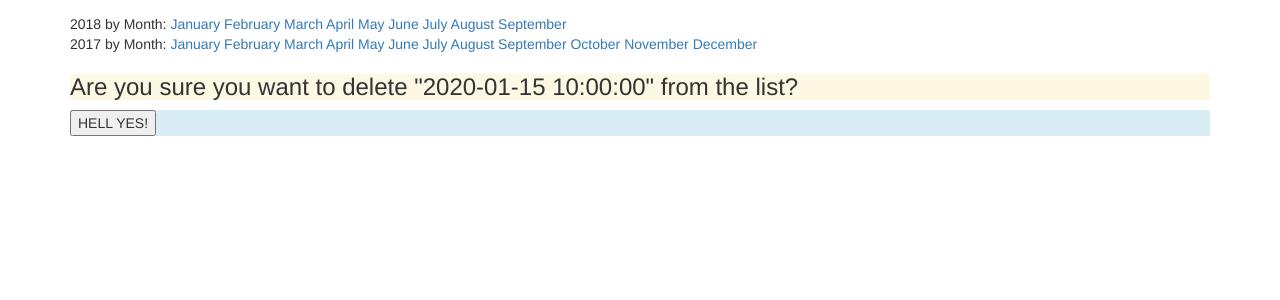
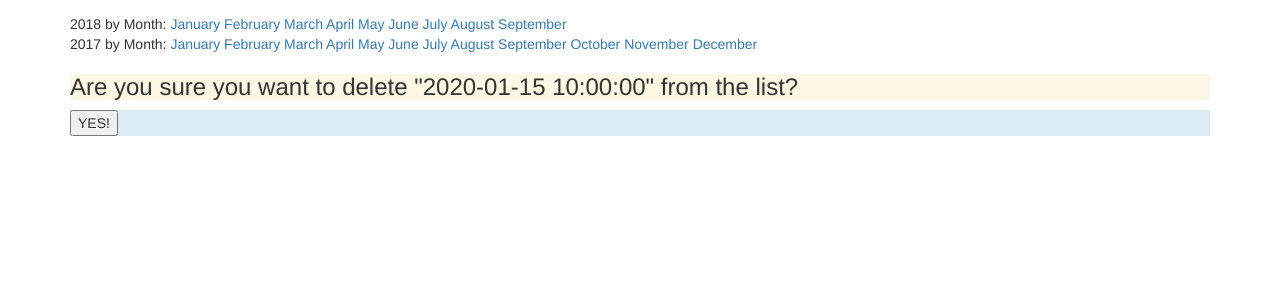
Before and after one commit to thomasjohncole/deepwork2, a Flask app: template templates/delete_day.html in a window 1280 px wide. Shown: the part 192-492 px from the top of the page. Run offline with Flask 2, Linux system fonts and the light colour scheme; the template is opened without the code that fills it: most values are stand-ins (such as "Sample title", 1, 10 or a date in 2020); some libraries are stand-ins or nearby versions.

```diff
--- a/templates/delete_day.html
+++ b/templates/delete_day.html
@@ -13,7 +13,7 @@
     <div class="content bg-info">
         <form method='POST' action="{{url_for('deleteDay', work_date = day_to_delete.work_date)}}">
 
-            <button type='submit'>HELL YES!</button>
+            <button type='submit'>YES!</button>
 
         </form>
     </div>
--- a/work.py
+++ b/work.py
@@ -187,7 +187,7 @@ def deleteDay(work_date):
     year = datetime.today().year
     month_values = getMonthValues(month, year)
 
-    h4 = "Are you sure you want to delete?"
+    h4 = "Delete Day"
 
     if request.method == 'POST':
         session.delete(day_to_delete)
```
